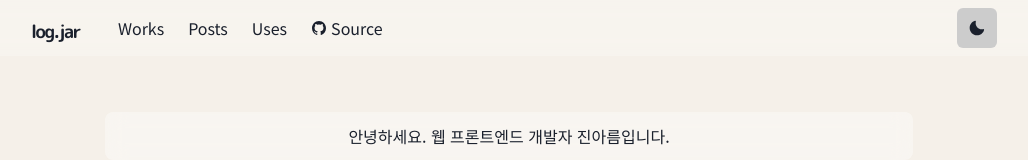
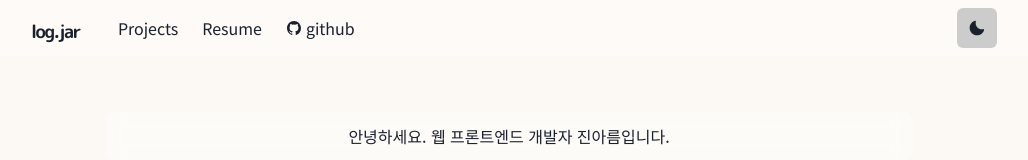
Before and after one commit to logdotjar/new-portfolio, a Next.js app: page / in a window 1280 px wide. Shown: the top 160 px of the page, without its empty margins (131-1159 px from the left). Built offline with nearby package versions, Linux system fonts and the light colour scheme.

Commit message:
style : theme 수정 및 메뉴 text 수정

```diff
--- a/components/navbar.js
+++ b/components/navbar.js
@@ -78,15 +78,14 @@ const Navbar = props => {
           mt={{ base: 4, md: 0 }}
         >
           <LinkItem href="/works" path={path}>
-            Works
+            Projects
           </LinkItem>
           <LinkItem href="/posts" path={path}>
-            Posts
+            Resume
           </LinkItem>
-          <LinkItem href="https://uses.craftz.dog/">Uses</LinkItem>
           <LinkItem
             target="_blank"
-            href="https://github.com/craftzdog/craftzdog-homepage"
+            href="https://github.com/logdotjar"
             path={path}
             display="inline-flex"
             alignItems="center"
@@ -94,7 +93,7 @@ const Navbar = props => {
             pl={2}
           >
             <IoLogoGithub />
-            Source
+            github
           </LinkItem>
         </Stack>
 
@@ -114,17 +113,15 @@ const Navbar = props => {
                   About
                 </MenuItem>
                 <MenuItem as={MenuLink} href="/works">
-                  Works
+                  Projects
                 </MenuItem>
                 <MenuItem as={MenuLink} href="/posts">
-                  Posts
+                  Resume
                 </MenuItem>
-                <MenuItem as={MenuLink} href="https://uses.craftz.dog/">
-                  Uses
-                </MenuItem>
+
                 <MenuItem
                   as={Link}
-                  href="https://github.com/craftzdog/craftzdog-homepage"
+                  href="https://github.com/logdotjar"
                 >
                   View Source
                 </MenuItem>
--- a/lib/theme.js
+++ b/lib/theme.js
@@ -4,7 +4,7 @@ import { mode } from '@chakra-ui/theme-tools'
 const styles = {
   global: props => ({
     body: {
-      bg: mode('#f5f0e9', '')(props)
+      bg: mode('#fcf9f5', '#1d1f26')(props)
     }
   })
 }
```
